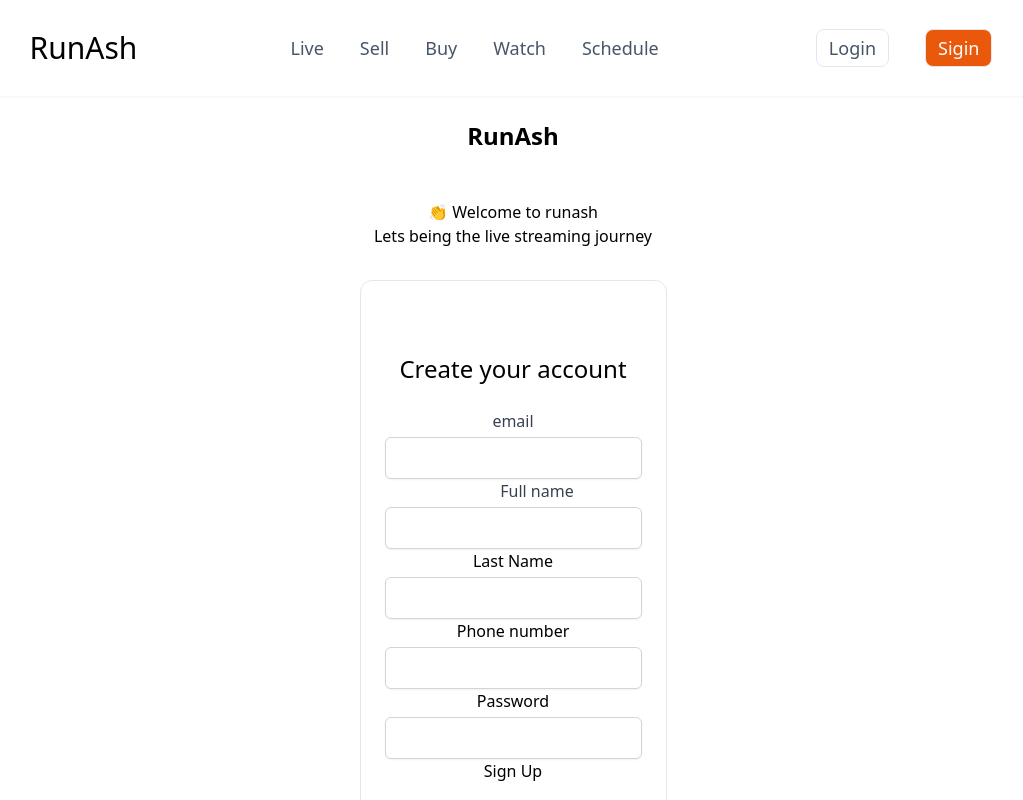
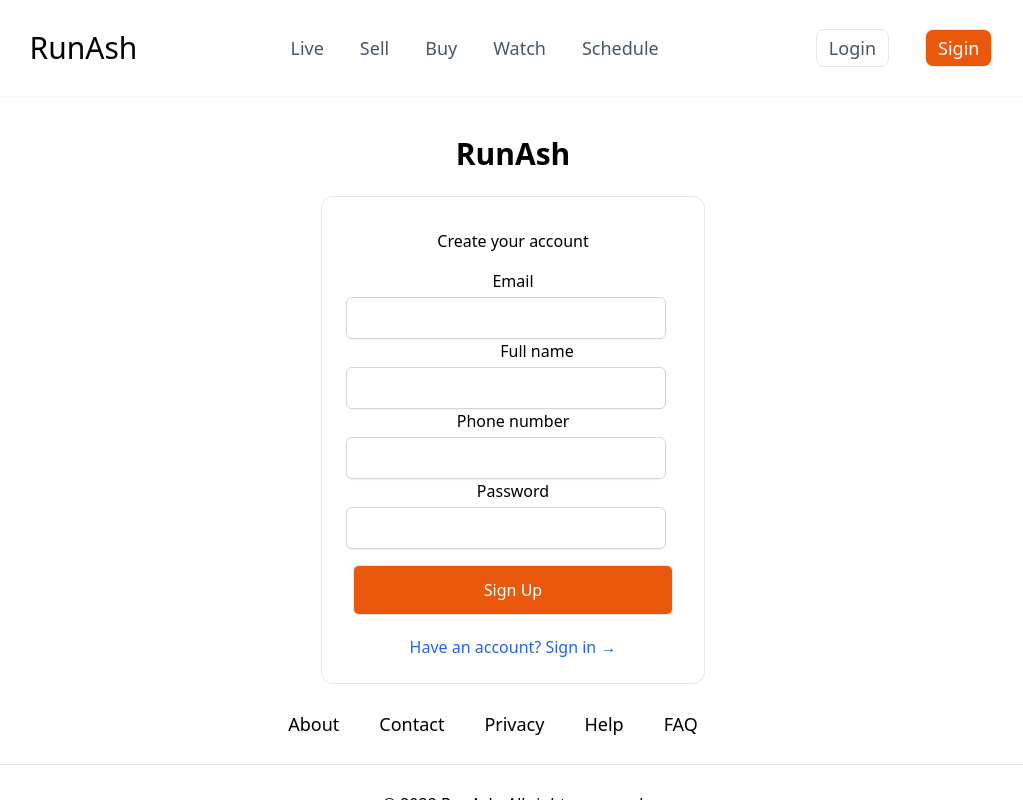
Before and after one commit to Vaibhavmurmu/nextjs13, a Next.js app: page /js-form in a window 1280 px wide. Shown: the top 800 px of the page, without its empty margins (127-1150 px from the left). Built offline with nearby package versions, Linux system fonts and the light colour scheme.

Commit message:
Change to be committed

```diff
--- a/pages/about.js
+++ b/pages/about.js
@@ -8,19 +8,17 @@ export default function About() {
         <title>About RunAsh live</title>
         <link rel="icon" href="/favicon.ico" />
       </Head>
-
-      <main className="mt=16 flex w-full flex-1 flex-col items-center justify-centre px-20 text-center">
-        <div className='mt-12 text-1xl card'>
+      <main className="mt-16 flex w-full flex-1 flex-col items-center justify-centre px-20 text-center">
+        <div className='mt-16 text-1xl card'>
                 OUR MISSION
         </div>
-        <h1 className="mt-12 text-6xl font-bold">
-          We enable retailers to build<br /> real sell expercence.
+        <h1 className="mt-12 text-4xl font-bold tracking-tight sm:text-center sm:text-6xl">
+          We enable retailers to real <br />sell expercence
         </h1>
-
-        <p className="mt-14 text-2xl">
-        We build live streaming platform for retaile businesses.
+        <p className="mt-6 text-lg leading-8 text-gray-600 sm:text-center">
+        We build live streaming platform for retaile businesses
         </p>
-        <button className="bg-orange-600 hover:bg-orange-700 text-white font-bold py-3 px-16 rounded mt-12">
+        <button className="bg-orange-600 hover:bg-white hover:text-black border text-white font-bold py-3 px-16 rounded-md mt-12">
           <Link href="/">
             <a>Join us</a>
           </Link>
@@ -32,7 +30,7 @@ export default function About() {
             >
                 <h3 className="text-2xl font-bold">Affordable </h3>
                 <p className="mt-4 text-xl">
-                    Build run and grow first
+                    Reduce operation cost
                 </p>
             </a>
             <a
@@ -50,30 +48,21 @@ export default function About() {
                 >
                 <h3 className="text-2xl font-bold">Efficent </h3>
                 <p className="mt-4 text-xl">
-                    Reduce operational cost
-                </p>
-            </a>
-            <a
-                href="https://nextjs.org/learn"
-                className="mt-6 w-96 rounded-xl border-none p-6 text-centre hover:text-blue-600 focus:text-blue-600"
-                >
-                <h3 className="text-2xl font-bold">Scalable</h3>
-                <p className="mt-4 text-xl">
-                    Build your own live streaming store
+                Build run and grow first
                 </p>
             </a>
         </div>
         <div className="mt-6 flex main-h-screen flex-col item-centre justify-centre py-2">
-        <div className="mt-6 w-full rounded-xl border p-6 text-left hover:text-blue-600 focus:text-blue-600">
+        <div className="mt-6 w-full rounded-xl border p-6 text-left hover:text-black focus:text-black">
             <h1 className="text-2xl font-bold ">What we do</h1>
             <p className="mt-4 text-xl w-full text-left">
-            We are created new model of live streaming marketplace and environment where retailers can <br />meet to buyers and face to face demonstrate and presentation their products<br />
+            We are created a new model of live streaming marketplace environment, where retailers can <br />meet to buyers and face to face demonstrate and presentation their products<br />
             <Link href="/about">
              <a className="text-blue-600 hover:text-blue-700">Learn more &rarr;</a>
             </Link>
             </p>
         </div>
-        <div className="mt-6 w-full rounded-xl border p-6 text-left hover:text-blue-600 focus:text-blue-600">
+        <div className="mt-6 w-full rounded-xl border p-6 text-left hover:text-black focus:text-black">
             <h1 className="mt-9 text-2xl font-bold">What we going to make</h1>
             <p className="mt-4 text-xl w-full text-left">
             We are committed to building a live retail streaming hybrid platform for unorganised retailers <br />and new ways to use physical reality experience<br />
@@ -82,7 +71,7 @@ export default function About() {
             </Link>
             </p>
         </div>
-        <div className="mt-6 w-full rounded-xl border p-6 text-left hover:text-blue-600 focus:text-blue-600">
+        <div className="mt-6 w-full rounded-xl border p-6 text-left hover:text-black focus:text-black">
            <h1 className="mt-9 text-2xl font-bold">Founder story</h1>
             <p className="mt-4 text-xl text-left">
               We are both brothers,our business journey started in 2007 from a small offline retail store, the <br />Journey from the school classroom to the board room<br />
@@ -91,7 +80,7 @@ export default function About() {
             </Link>
             </p>
         </div>
-        <div className="mt-6 w-full rounded-xl border p-6 text-left hover:text-blue-600 focus:text-blue-600">
+        <div className="mt-6 w-full rounded-xl border p-6 text-left hover:text-black focus:text-black">
             <h1 className="mt-9 text-2xl font-bold">Journey</h1>
             <p className="mt-4 text-xl text-left">
               Journey from a small village in India to Sillicone Valley Y Combinator startup school community <br />member<br />
@@ -101,18 +90,16 @@ export default function About() {
             </p>
         </div>
         </div>
-        <p className="mt-6 text-0xl">
-            Backed by the best open source MIT Github
+        <p className="mt-6 text-2xl">
+          Backed by Open Source MIT Github
         </p>
          <div className="mt-8 flex max-w-full flex-wrap item-centre justify-around bg-gray-50 sm:w-full p-8 rounded-xl border">
-          <h2 className="mt-2 text-xl">
+          <h2 className="mt-2 text-2xl text-b">
             Shape the future of retail
           </h2>
-          <input className="mt-2 focus:ring-2 focus:ring-blue-500 focus:outline-none appearance-none w-48 text-sm leading-6 text-slate-900 placeholder-slate-400 rounded-md py-2 pl-10 ring-1 ring-slate-200 shadow-sm" type="text" aria-label="Email address" placeholder="Email address..."></input>
-          <button className="mt-2 bg-black text-white hover:bg-white hover:text-black font-n py-1 px-3 rounded">Join us</button>
+          <input className="mt-2 focus:ring-0 focus:ring-black focus:outline-none appearance-none w-48 text-sm leading-4 text-black placeholder-black rounded-md py-2 pl-10 ring-0 ring-black shadow-sm" type="text" aria-label="Email address" placeholder="Email address..."></input>
+          <button className="mt-2 bg-black text-white hover:bg-white focus:ring-black hover:text-black hover:bg-text-black font-b border py-3 px-7 rounded-md">Join Community</button>
         </div>
-
-
      </main>
     </div>
     )
--- a/pages/contact.js
+++ b/pages/contact.js
@@ -9,11 +9,11 @@ export default function Contact() {
             <link rel="icon" href="/favicon.ico" />
           </Head>
           <main className="mt-16 flex w-full flex-1 flex-col items-center justify-centre px-20 text-center">
-            <h1 className="mt-12 text-3xl font-b">
+            <h1 className="mt-16 text-3xl font-b">
                 We are here to help
             </h1>
             <p className="mt-6 text-2xl bottom-2 font-n">
-                Get in touch and let us know how we can help you.
+                Get in touch and let us know how we can help you
             </p>
         <div className="mt-16 flex max-w-7xl flex-wrap items-center justify-around sm:w-full">
            <a
@@ -24,7 +24,7 @@ export default function Contact() {
               How can we help you,we are here to help <b>24 x 7 x 365 </b> days
              <br />
                 <Link href="/login">
-                <a className='text-blue-600'><button className="bg-white hover:bg-orange-600 text-center text-black border border-ring-black text-white font-n py-3 px-12 rounded-lg p-3 mt-12">Get Help &rarr;</button></a>
+                <a className='text-blue-600'><button className="bg-white hover:bg-orange-600 text-center hover:text-white border border-ring-black text-black font-n py-3 px-12 rounded-lg p-3 mt-12">Get Help &rarr;</button></a>
                 </Link>
              </p>
             </a>
@@ -36,7 +36,7 @@ export default function Contact() {
               We are here to help with any RunAsh releted questions.
               <br />
                 <Link href="/login">
-                <a className='text-blue-600'><button className="bg-white hover:bg-orange-600 text-center text-black border border-ring-black text-white font-n py-3 px-12 rounded-lg p-3 mt-12">Get Support &rarr;</button></a>
+                <a className='text-blue-600'><button className="bg-white hover:bg-orange-600 text-center hover:text-white border border-ring-black text-black font-n py-3 px-12 rounded-lg p-3 mt-12">Get Support &rarr;</button></a>
                 </Link>
             </p>
           </a>
@@ -49,7 +49,7 @@ export default function Contact() {
               We did love to talk about how we can work together.
               <br />
                 <Link href="/login">
-                <a className='text-blue-600'><button className="bg-white hover:bg-orange-600 text-center text-black border border-ring-black text-white font-n py-3 px-12 rounded-lg p-3 mt-12">Contact Sales &rarr;</button></a>
+                <a className='text-blue-600'><button className="bg-white hover:bg-orange-600 text-center hover:text-white border border-ring-black text-black font-n py-3 px-12 rounded-lg p-3 mt-12">Contact Sales &rarr;</button></a>
                 </Link>
             </p>
           </a>
@@ -62,7 +62,7 @@ export default function Contact() {
               We did love to talk about how we can work together.
               <br />
                 <Link href="/login">
-                <a className='text-blue-600'><button className="bg-white hover:bg-orange-600 text-center text-black border border-ring-black text-white font-n py-3 px-12 rounded-lg p-3 mt-12">Contact Buying &rarr;</button></a>
+                <a className='text-blue-600'><button className="bg-white hover:bg-orange-600 text-center hover:text-white border border-ring-black text-black font-n py-3 px-12 rounded-lg p-3 mt-12">Contact Buying &rarr;</button></a>
                 </Link>
             </p>
           </a>
@@ -75,7 +75,7 @@ export default function Contact() {
               Join our partner ecosystem and accelerate your business with us.
               <br />
                 <Link href="/login">
-                <a className='text-blue-600'><button className="bg-white hover:bg-orange-600 text-center text-black border border-ring-black text-white font-n py-3 px-12 rounded-lg p-3 mt-12">Become a Partner &rarr;</button></a>
+                <a className='text-blue-600'><button className="bg-white hover:bg-orange-600 text-center hover:text-white border border-ring-black text-black font-n py-3 px-12 rounded-lg p-3 mt-12">Become a Partner &rarr;</button></a>
                 </Link>
             </p>
           </a>
@@ -88,7 +88,7 @@ export default function Contact() {
               Join our helpfullness ecosysytem and accelerate your business with us.
               <br />
                 <Link href="/login">
-                <a className='text-blue-600'><button className="bg-white hover:bg-orange-600 text-center text-black border border-ring-black text-white font-n py-3 px-12 rounded-lg p-3 mt-12">Join Community &rarr;</button></a>
+                <a className='text-blue-600'><button className="bg-white hover:bg-orange-600 text-center hover:text-white border border-ring-black text-black font-n py-3 px-12 rounded-lg p-3 mt-12">Join Community &rarr;</button></a>
                 </Link>
             </p>
           </a>
@@ -96,12 +96,12 @@ export default function Contact() {
             href="https://nextjs.org/docs"
             className="mt-6 w-96 rounded-xl border p-6 text-center focus:text-black shadow-sm bg-white"
           >
-            <h3 className="text-2xl font-bold">Docs</h3><code className="text-blue-400 bg-gray-100 border border-ring-green-400 rounded-xl mt-4 font-n p-1 text-center">Coming soon</code>
+            <h3 className="text-2xl font-bold">Docs</h3><code className="text-blue-600 bg-gray-100 border border-ring-green-400 rounded-xl mt-4 font-n p-1 py-1 px-2 text-center">Coming soon</code>
             <p className="mt-4 text-xl">
               Learn more about how runash makes Your business journey easier.
               <br />
                 <Link href="/login">
-                <a className='text-blue-600'><button className="bg-white hover:bg-orange-600 text-center text-black border border-ring-black text-white font-n py-3 px-12 rounded-lg p-3 mt-12">Visit Docs &rarr;</button></a>
+                <a className='text-blue-600'><button className="bg-white hover:bg-orange-600 text-center hover:text-white border border-ring-black text-black font-n py-3 px-12 rounded-lg p-3 mt-12">Visit Docs &rarr;</button></a>
                 </Link>
             </p>
           </a>
@@ -149,11 +149,11 @@ export default function Contact() {
           </a>
         </div>
         <div className="mt-8 flex max-w-full flex-wrap item-centre justify-around bg-gray-50 sm:w-full p-8 rounded-xl border">
-          <h2 className="mt-2 text-xl">
+          <h2 className="mt-2 text-2xl">
             Get live support
           </h2>
-          <input className="mt-2 focus:ring-2 focus:ring-blue-500 focus:outline-none appearance-none w-48 text-sm leading-6 text-slate-900 placeholder-slate-400 rounded-md py-2 pl-10 ring-1 ring-slate-200 shadow-sm" type="text" aria-label="Email address" placeholder="Email address..."></input>
-          <button className="mt-2 bg-black text-white hover:bg-white hover:text-black font-n py-1 px-3 rounded">Subscribe</button>
+          <input className="mt-2 focus:ring-0 focus:ring-black focus:outline-none appearance-none w-48 text-sm leading-4 text-black placeholder-black rounded-md py-3 px-7 ring-0 ring-black shadow-sm" type="text" aria-label="Email address" placeholder="Email address..."></input>
+          <button className="mt-2 bg-black text-white hover:bg-white focus:ring-black hover:text-black hover:bg-text-black font-b border py-3 px-14 rounded-md">Subscribe</button>
         </div>
         </main>
         </div>
--- a/pages/js-form.js
+++ b/pages/js-form.js
@@ -34,47 +34,33 @@ export default function PageWithJSbasedForm() {
     alert(`Is this your full name: ${result.data}`)
   }
   return (
-    <div className="flex min-h-screen flex-col items-center justify-center py-2">
-    <main className="mt-16 flex w-full flex-1 flex-col items-center justify-centre px-20 text-center">
-
-      <h1 className="mt-12 text-2xl font-bold">
-        <Link href="/">
-          <a>RunAsh</a>
-        </Link>{' '}
+       <main className="mt-16 flex w-2xl flex-1 flex-col items-center justify-centre px-20 text-center">
+      <h1 className="mt-14 py-4 text-3xl font-bold">
+        RunAsh
       </h1>
-
-      <p className="mt-12 text-1xl bottom-2">
-        👏 Welcome to runash<br />Lets being the live streaming journey<br />
-      </p>
-      <div className="mt-8 max-w-lg grid grid-cols-1 gap-6 rounded-xl border p-6 text-center focus:text-blue-600">
-      <p className="mt-12 text-2xl bottom-2">Create your account</p>
+      <div className="mt-2 w-96 grid grid-cols-1 gap-4 rounded-xl border p-6 text-center focus:text-blue-600">
+      <p className="mt-2 text-1xl bottom-2">Create your account</p>
       <form onSubmit={handleSubmit}>
-        <label className='block' htmlFor="email"></label>
-        <span className="text-gray-700">email</span>
-        <input className="mt-1 block w-full rounded-md border-gray-300 shadow-sm focus:border-indigo-300 focus:ring focus:ring-indigo-200 focus:ring-opacity-50" type="text" id="email" name="email" required />
+        <label className='block text-left' htmlFor="email"></label>
+        <span className="">  Email</span>
+        <input className="mt-1 block w-80 rounded-md border-gray-300 shadow-sm focus:border-indigo-300 focus:ring focus:ring-indigo-200 focus:ring-opacity-50" type="text" id="email" name="email" required />
 
         <label  className="mt-2 w-96 rounded-xl p-6 text-left" htmlFor="fast"></label>
-        <span className="text-gray-700">Full name</span>
-        <input className="mt-1 block w-full rounded-md border-gray-300 shadow-sm focus:border-indigo-300 focus:ring focus:ring-indigo-200 focus:ring-opacity-50" type="text" id="first" name="first" required />
+        <span className="">Full name</span>
+        <input className="mt-1 block w-80 rounded-md border-gray-300 shadow-sm focus:border-indigo-300 focus:ring focus:ring-indigo-200 focus:ring-opacity-50" type="text" id="first" name="first" required />
 
-        <label className="mt-2 w-96 rounded-xl p-6 text-left " htmlFor="last">Last Name</label>
-        <input className="mt-1 block w-full rounded-md border-gray-300 shadow-sm focus:border-indigo-300 focus:ring focus:ring-indigo-200 focus:ring-opacity-50" type="text" id="last" name="last" required />
+        <label className="mt-2 w-96 rounded-xl p-6" htmlFor="Phone number">Phone number</label>
+        <input className="mt-1 block w-80 rounded-md border-gray-300 shadow-sm focus:border-indigo-300 focus:ring focus:ring-indigo-200 focus:ring-opacity-50" type="text" id="Phone number" name="Optional" required />
 
-        <label className="mt-2 w-96 rounded-xl p-6 text-left" htmlFor="Phone number">Phone number</label>
-        <input className="mt-1 block w-full rounded-md border-gray-300 shadow-sm focus:border-indigo-300 focus:ring focus:ring-indigo-200 focus:ring-opacity-50" type="text" id="Phone number" name="Optional" required />
+        <label className="mt-2 w-96 rounded-xl p-6" htmlFor="password">Password</label>
+        <input className="mt-1 block w-80 rounded-md border-gray-300 shadow-sm focus:border-indigo-300 focus:ring focus:ring-indigo-200 focus:ring-opacity-50" type="text" id="password" name="password" required />
 
-        <label className="" htmlFor="password">Password</label>
-        <input className="mt-1 block w-full rounded-md border-gray-300 shadow-sm focus:border-indigo-300 focus:ring focus:ring-indigo-200 focus:ring-opacity-50" type="text" id="password" name="password" required />
-
-        <button className="" type="sign up">Sign Up</button>
+        <button className="mt-4 item-center bg-orange-600 text-white w-80 hover:bg-blue-600 hover:text-white font-n py-3 border rounded-md" type="sign up">Sign Up</button>
       </form>
-
-      <p className="mt-12 text-0xl bottom-2">
+      <p className="mt-1 text-0xl text-blue-600 bottom-2">
         Have an account? Sign in &rarr;
       </p>
      </div>
     </main>
-    <p className="mt-12 text-0xl bottom-2">By creating an account,you agree to terms of services</p>
-     </div>
   )
 }
--- a/pages/support.js
+++ b/pages/support.js
@@ -1,13 +1,66 @@
 import Link from 'next/link'
-import Head from 'next/head'
-import Image from 'next/image'
+import styles from '../styles/Home.module.css'
 
-export default function Support() {
-    return (
-        <div className="flex min-h-screen flex-col items-center justify-center py-2">
-            <h1 className="text-6xl font-n">
-                Support
-            </h1>
-        </div>
-        )
+export default function PageWithJSbasedSupport() {
+  // Handle the submit event on form submit.
+  const handleSubmit = async (event) => {
+    // Stop the form from submitting and refreshing the page.
+    event.preventDefault()
+
+    // Get data from the form.
+    const data = {
+      first: event.target.first.value,
+      last: event.target.last.value,
     }
+
+    const JSONdata = JSON.stringify(data)
+
+    // Send the form data to our API and get a response.
+    const response = await fetch('/api/form', {
+      // Body of the request is the JSON data we created above.
+      body: JSONdata,
+
+      // Tell the server we're sending JSON.
+      headers: {
+        'Content-Type': 'application/json',
+      },
+      // The method is POST because we are sending data.
+      method: 'POST',
+    })
+
+    // Get the response data from server as JSON.
+    // If server returns the name submitted, that means the form works.
+    const result = await response.json()
+    alert(`Is this your full name: ${result.data}`)
+  }
+  return (
+       <main className="mt-16 flex w-2xl flex-1 flex-col items-center justify-centre px-20 text-center">
+      <h1 className="mt-14 py-4 text-3xl font-bold">
+       Get Support
+      </h1>
+      <div className="mt-2 w-96 grid grid-cols-1 gap-4 rounded-xl border p-6 text-center focus:text-blue-600">
+      <p className="mt-2 text-1xl bottom-2">We support your business</p>
+      <form onSubmit={handleSubmit}>
+        <label className='block text-left' htmlFor="email"></label>
+        <span className="">  Email</span>
+        <input className="mt-1 block w-80 rounded-md border-gray-300 shadow-sm focus:border-indigo-300 focus:ring focus:ring-indigo-200 focus:ring-opacity-50" type="text" id="email" name="email" required />
+
+        <label  className="mt-2 w-96 rounded-xl p-6 text-left" htmlFor="fast"></label>
+        <span className="mt-2 w-96 rounded-xl p-6">Full name</span>
+        <input className="mt-1 block w-80 rounded-md border-gray-300 shadow-sm focus:border-indigo-300 focus:ring focus:ring-indigo-200 focus:ring-opacity-50" type="text" id="first" name="first" required />
+
+        <label className="mt-2 w-96 rounded-xl p-6" htmlFor="Phone number">Phone number</label>
+        <input className="mt-1 block w-80 rounded-md border-gray-300 shadow-sm focus:border-indigo-300 focus:ring focus:ring-indigo-200 focus:ring-opacity-50" type="text" id="Phone number" name="Optional" required />
+
+        <label className="mt-2 w-96 rounded-xl p-6" htmlFor="password">Address</label>
+        <input className="mt-1 block w-80 rounded-md border-gray-300 shadow-sm focus:border-indigo-300 focus:ring focus:ring-indigo-200 focus:ring-opacity-50" type="text" id="address" name="address" required />
+
+        <button className="mt-4 item-center bg-orange-600 text-white w-80 hover:bg-blue-600 hover:text-white font-n py-3 border rounded-md" type="sign up">Request</button>
+      </form>
+      <p className="mt-1 text-0xl text-blue-600 bottom-2">
+        We reach you immediately
+      </p>
+     </div>
+    </main>
+  )
+}
```
Also changed, not shown: components/Cta.js (+4 -5 lines), pages/faq.js (+7 -0 lines), pages/index.js (+21 -18 lines), pages/privacy.js (+4 -9 lines). Lines whose indentation alone changed are shown as unchanged.
